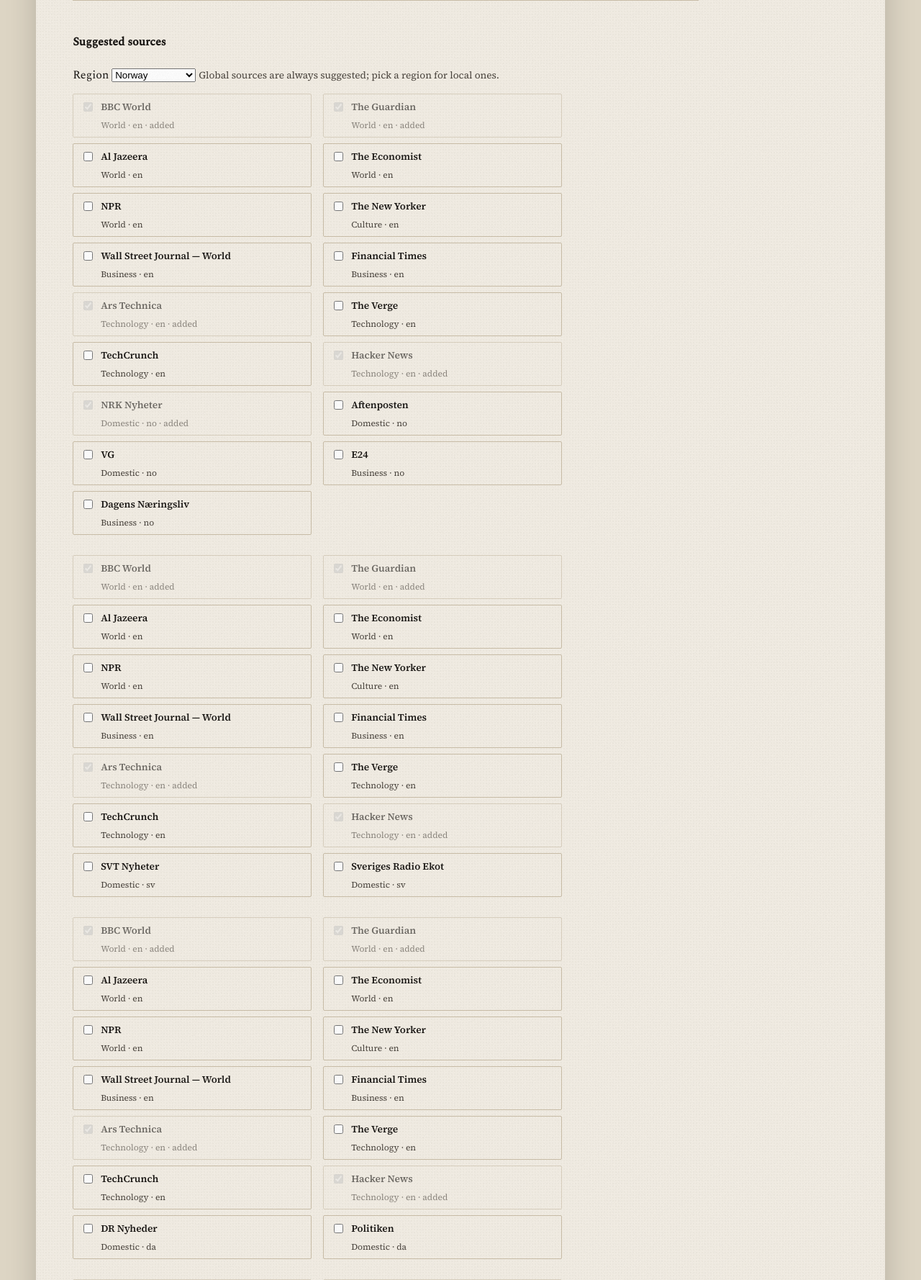
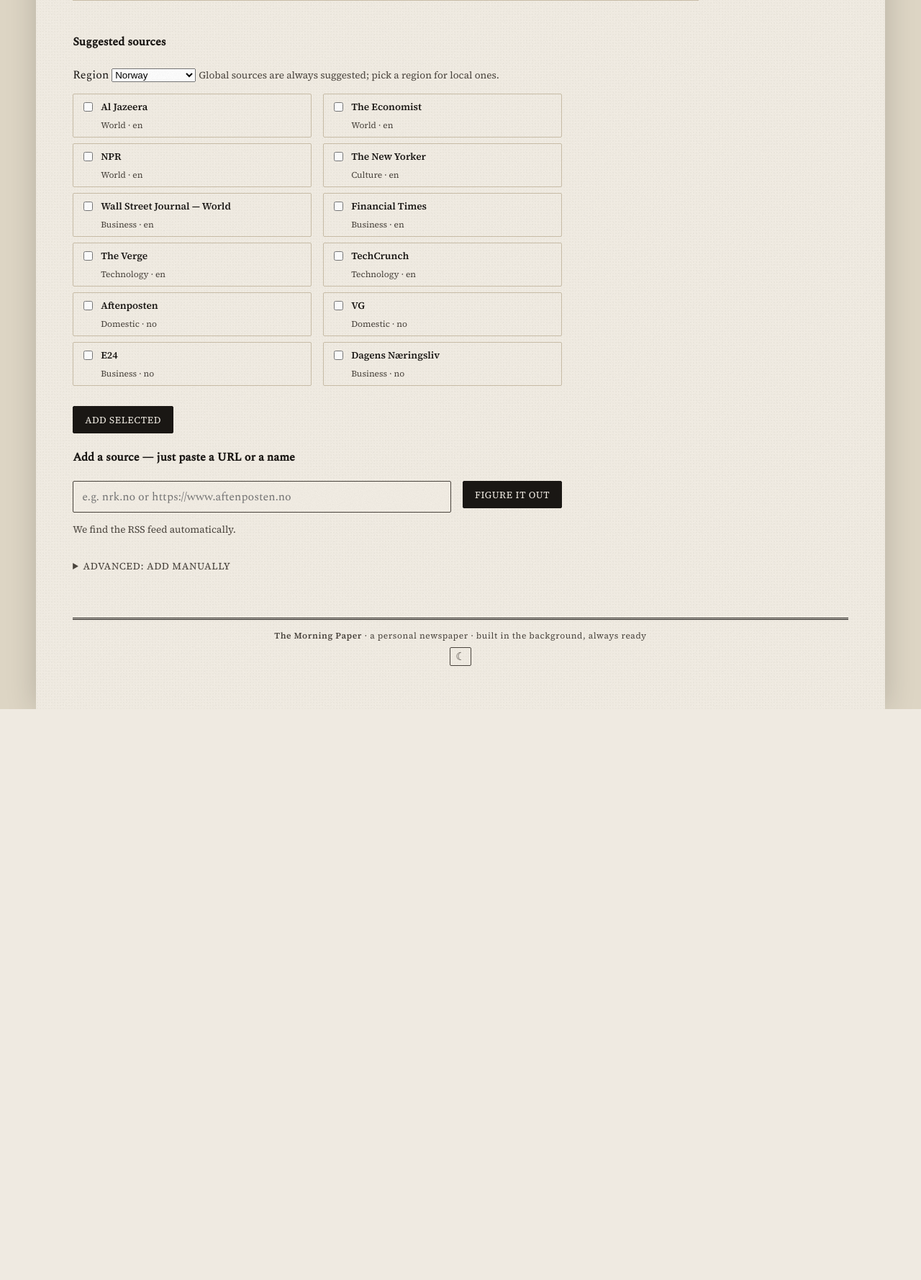
Before and after one commit to mhellevang/avisa, a FastAPI app: page /settings in a window 1280 px wide. Shown: the part 1614-3392 px from the top of the page at 72% size. After the commit the page ends 2599 px from the top, so only its background shows below. Run offline with FastAPI, Linux system fonts and the light colour scheme; data comes from the database, SQL or seed files in the repository; some web fonts are replaced.

Commit message:
fix(settings): skjul inaktive region-grids og vis bare nye kildeforslag
.check-grid { display: grid } slo UA-regelen [hidden]{display:none},
så alle 7 regionenes forslag vistes samtidig. Egen [hidden]-regel fikser.

Forslagslisten viser nå bare kilder som ikke allerede er lagt til —
de man har ligger i kildetabellen over, så duplikatene (checked+disabled)
er borte. Tom region får en hint-tekst i stedet.

```diff
--- a/app/i18n.py
+++ b/app/i18n.py
@@ -235,7 +235,8 @@ CATALOG: dict[str, dict[str, str]] = {
         "Region": "Region",
         "Global sources are always suggested; pick a region for local ones.":
             "Globale kilder foreslås alltid; velg en region for lokale.",
-        "added": "lagt til",
+        "Every suggestion for this region is already added.":
+            "Alle forslag for denne regionen er allerede lagt til.",
         "Add selected": "Legg til valgte",
         "Added {n} sources.": "La til {n} kilder.",
         "No new sources added.": "Ingen nye kilder lagt til.",
--- a/app/routes/settings.py
+++ b/app/routes/settings.py
@@ -61,11 +61,11 @@ def settings_page(request: Request, saved: int = 0, msg: str = "", region: str =
     have_urls = {(src.url or "").strip() for src in sources}
     # All regions' proposals are rendered up front; the region picker toggles
     # visibility client-side, so switching region can't drop unsaved edits in
-    # the main form.
+    # the main form. Already-added sources are left out — they live in the
+    # sources table above.
     proposed_by_region = {
         r["code"]: [
-            {**c, "already": c["url"] in have_urls}
-            for c in catalog.suggested_sources(r["code"])
+            c for c in catalog.suggested_sources(r["code"]) if c["url"] not in have_urls
         ]
         for r in catalog.REGIONS
     }
--- a/app/static/style.css
+++ b/app/static/style.css
@@ -576,6 +576,8 @@ fieldset.topics legend, fieldset.lang-skip legend {
   grid-template-columns: repeat(auto-fill, minmax(150px, 1fr));
   gap: 8px 16px;
 }
+/* display:grid would otherwise beat the UA's [hidden] rule (region toggle). */
+.check-grid[hidden] { display: none; }
 label.check {
   flex-direction: row !important;
   align-items: baseline;
@@ -606,7 +608,6 @@ label.check input { width: auto; padding: 0; flex: none; }
   padding: 8px 10px;
 }
 .sources-grid label.check input { grid-row: 1 / span 2; align-self: start; margin-top: 3px; }
-.sources-grid label.check.is-added { opacity: 0.6; }
 .sources-grid .src-name { display: block; }
 .src-meta { display: block; font-size: 0.75rem; color: var(--ink-soft); }
 
--- a/app/templates/settings.html
+++ b/app/templates/settings.html
@@ -179,11 +179,13 @@
     {% for code, label in region_options %}
     <div class="check-grid sources-grid" data-region="{{ code }}"{% if code != selected_region %} hidden{% endif %}>
       {% for c in proposed_by_region[code] %}
-      <label class="check{{ ' is-added' if c.already }}">
-        <input type="checkbox" name="urls" value="{{ c.url }}"{% if c.already %} checked disabled{% endif %}>
+      <label class="check">
+        <input type="checkbox" name="urls" value="{{ c.url }}">
         <span class="src-name">{{ c.name }}</span>
-        <span class="src-meta">{{ c.section }} · {{ c.lang }}{% if c.already %} · {{ t("added") }}{% endif %}</span>
+        <span class="src-meta">{{ c.section }} · {{ c.lang }}</span>
       </label>
+      {% else %}
+      <p class="settings-hint">{{ t("Every suggestion for this region is already added.") }}</p>
       {% endfor %}
     </div>
     {% endfor %}
```
